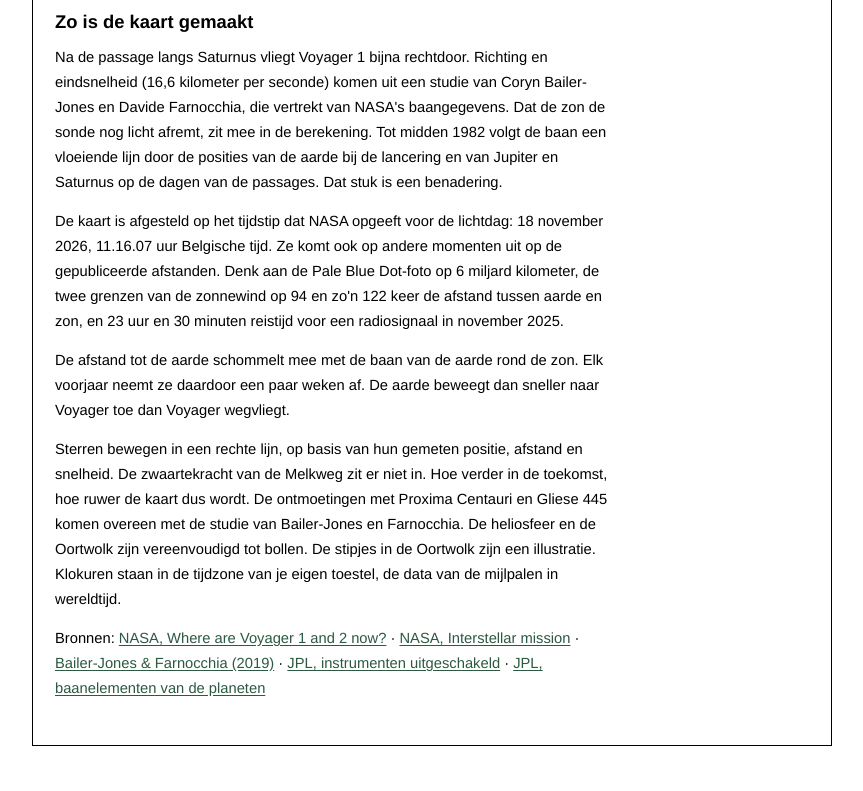
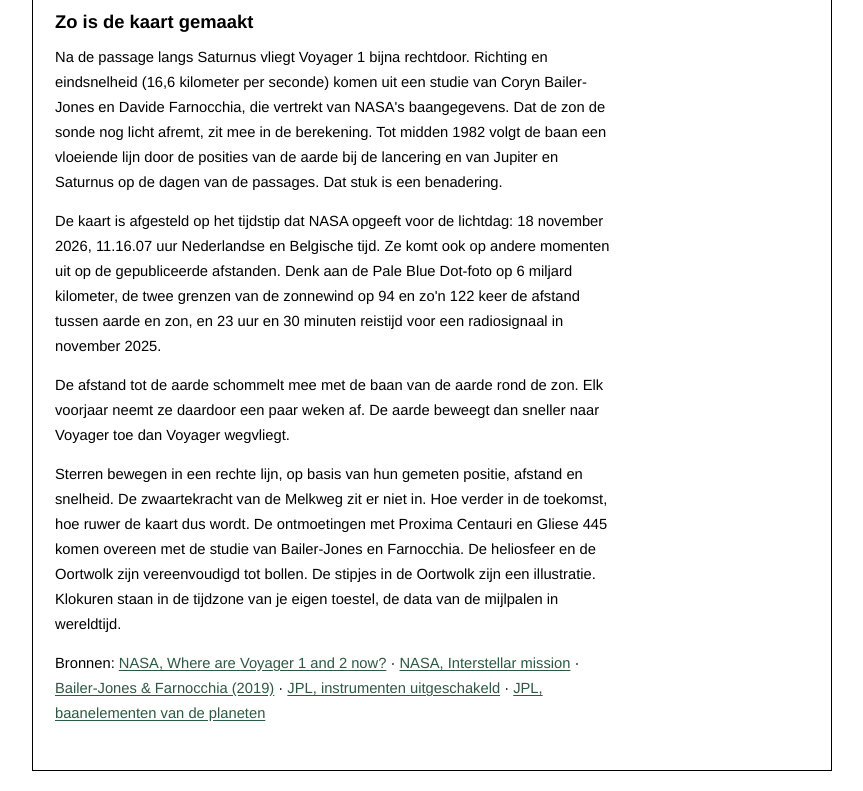
Before and after one commit to Scientias-news/scientias-news.github.io, a plain HTML site: page interactief/voyager-1-v2/index.html in a window 1280 px wide. Shown: the part 2962-3753 px from the top of the page, without its empty margins (208-1071 px from the left). Before the commit the page ends 3728 px from the top, so only its background shows below. Drawn offline with Linux system fonts and the light colour scheme.

Commit message:
Update index.html
'Nederlandse tijd' toegevoegd in regel 107

```diff
--- a/interactief/voyager-1-v2/index.html
+++ b/interactief/voyager-1-v2/index.html
@@ -104,7 +104,7 @@
 <p><a href="METHODE.md">Technische methode en bekende beperkingen (Markdown)</a></p>
 <h2>Zo is de kaart gemaakt</h2>
 <p>Na de passage langs Saturnus vliegt Voyager 1 bijna rechtdoor. Richting en eindsnelheid (16,6 kilometer per seconde) komen uit een studie van Coryn Bailer-Jones en Davide Farnocchia, die vertrekt van NASA's baangegevens. Dat de zon de sonde nog licht afremt, zit mee in de berekening. Tot midden 1982 volgt de baan een vloeiende lijn door de posities van de aarde bij de lancering en van Jupiter en Saturnus op de dagen van de passages. Dat stuk is een benadering.</p>
-<p>De kaart is afgesteld op het tijdstip dat NASA opgeeft voor de lichtdag: 18 november 2026, 11.16.07 uur Belgische tijd. Ze komt ook op andere momenten uit op de gepubliceerde afstanden. Denk aan de Pale Blue Dot-foto op 6 miljard kilometer, de twee grenzen van de zonnewind op 94 en zo'n 122 keer de afstand tussen aarde en zon, en 23 uur en 30 minuten reistijd voor een radiosignaal in november 2025.</p>
+<p>De kaart is afgesteld op het tijdstip dat NASA opgeeft voor de lichtdag: 18 november 2026, 11.16.07 uur Nederlandse en Belgische tijd. Ze komt ook op andere momenten uit op de gepubliceerde afstanden. Denk aan de Pale Blue Dot-foto op 6 miljard kilometer, de twee grenzen van de zonnewind op 94 en zo'n 122 keer de afstand tussen aarde en zon, en 23 uur en 30 minuten reistijd voor een radiosignaal in november 2025.</p>
 <p>De afstand tot de aarde schommelt mee met de baan van de aarde rond de zon. Elk voorjaar neemt ze daardoor een paar weken af. De aarde beweegt dan sneller naar Voyager toe dan Voyager wegvliegt.</p>
 <p>Sterren bewegen in een rechte lijn, op basis van hun gemeten positie, afstand en snelheid. De zwaartekracht van de Melkweg zit er niet in. Hoe verder in de toekomst, hoe ruwer de kaart dus wordt. De ontmoetingen met Proxima Centauri en Gliese 445 komen overeen met de studie van Bailer-Jones en Farnocchia. De heliosfeer en de Oortwolk zijn vereenvoudigd tot bollen. De stipjes in de Oortwolk zijn een illustratie. Klokuren staan in de tijdzone van je eigen toestel, de data van de mijlpalen in wereldtijd.</p>
 <p>Bronnen: <a href="https://science.nasa.gov/mission/voyager/where-are-voyager-1-and-voyager-2-now/" target="_blank" rel="noopener">NASA, Where are Voyager 1 and 2 now?</a> · <a href="https://science.nasa.gov/mission/voyager/interstellar-mission" target="_blank" rel="noopener">NASA, Interstellar mission</a> · <a href="https://arxiv.org/abs/1912.03503" target="_blank" rel="noopener">Bailer-Jones &amp; Farnocchia (2019)</a> · <a href="https://www.jpl.nasa.gov/news/nasa-turns-off-two-voyager-science-instruments-to-extend-mission/" target="_blank" rel="noopener">JPL, instrumenten uitgeschakeld</a> · <a href="https://ssd.jpl.nasa.gov/planets/approx_pos.html" target="_blank" rel="noopener">JPL, baanelementen van de planeten</a></p>
```
